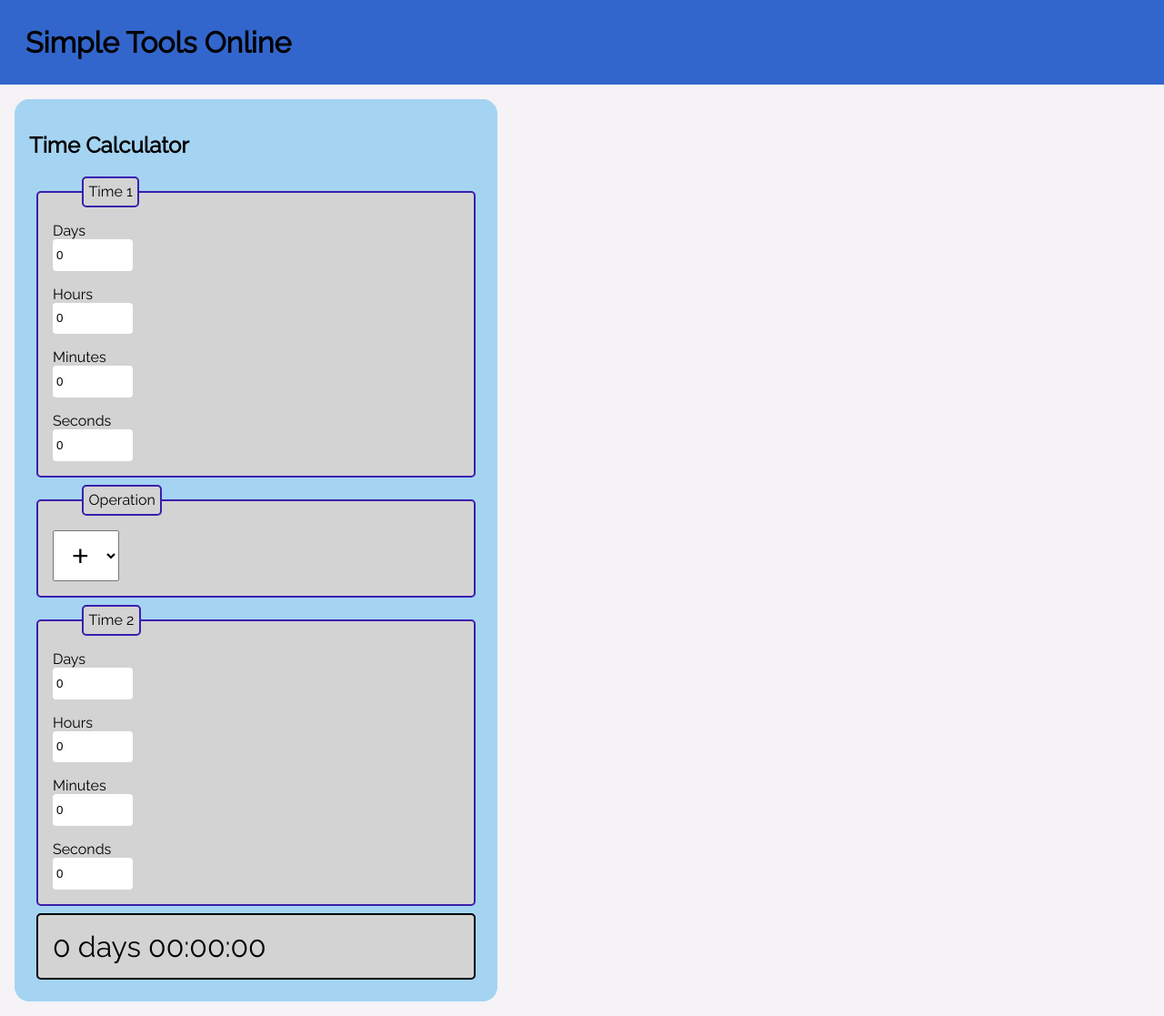
After one commit to PJ-Finlay/Simple-Tools-Online, a PHP site: page /tools/time-calculator in a window 1280 px wide. The commit adds this page. Shown: the whole page at 91% size. Run offline with PHP 8.4, Linux system fonts and the light colour scheme.

Commit message:
Added time calculator

```diff
--- a/css/style.css
+++ b/css/style.css
@@ -91,6 +91,10 @@ fieldset legend {
 button {
   height: 2em; }
 
+select {
+  font-size: 200%;
+  padding: .25em .5em .25em .5em; }
+
 /* Tables */
 table {
   border-collapse: collapse; }
--- a/css/style.scss
+++ b/css/style.scss
@@ -140,6 +140,11 @@ button {
     height: 2em;
 }
 
+select {
+    font-size: 200%;
+    padding: .25em .5em .25em .5em;
+}
+
 /* Tables */
 table {
     border-collapse: collapse;
--- a/index.php
+++ b/index.php
@@ -38,6 +38,7 @@
             <ul>
                 <li><a href="tools/random-number-generator">Random Number Generator</a></li>
                 <li><a href="tools/tally-keeper">Tally Keeper</a></li>
+                <li><a href="tools/time-calculator">Time Calculator</a></li>
                 <li><a href="tools/tip-calculator">Tip Calculator</a></li>
                 <li><a href="tools/word-counter">Word Counter</a></li>
             </ul>
--- a/js/script.js
+++ b/js/script.js
@@ -12,7 +12,7 @@ $(document).ready(function(){
 });
 
 
-
+/***** Ouput Functions ********/
 
 //Calls the given function every time that an input/select/textarea is changed within .tool
 //Also calls it once when the listener is set
@@ -30,6 +30,23 @@ function outputResult(resultSelector,value,decimalPlaces){
     $(resultSelector).text(value.toFixed(decimalPlaces));
 }
 
+//The output function should check that inputs values are valid and if they aren't throw a
+//user facing error message. If a valid output can be generated then it should be returned
+//as a string. If the output is in table form then the markup for the table should be included
+//in the string. This function puts the output in a div with id 'output'
+function output(outputFunction,autoWrapOutput=true){
+    var $output = $("#output");
+    try{
+        var outputValue = outputFunction();
+        if(autoWrapOutput){
+            outputValue = '<output>' + outputValue + '</output>';
+        }
+        $output.html('<div class="outputContainer">' + outputValue + '</div>');
+    }catch(error){
+        $output.html('<div class="errorOutput">' + error + '</div>');
+    }
+}
+
 function moneyString(value){
     return value = value.toLocaleString('en',{
         style: 'currency',
@@ -38,9 +55,41 @@ function moneyString(value){
 }
 
 
-//*****General Functions*****
+/*****General Functions*****/
 
 //Escapes regex from a string
 function escapeRegExp(string){
-  return string.replace(/[.*+?^${}()|[\]\\]/g, '\\$&'); // $& means the whole matched string
+  return string.replace(/[.*+?^${}()|[\]\\]/g, '\\$&');
 }
+
+//returns a string with the given number of decimal places and padding length
+Number.prototype.format = function(decimalPlaces,paddingLength = -1){
+    //Round
+    var toReturn = this.toFixed(decimalPlaces);
+
+    //Add commas
+    if(paddingLength < 0) toReturn = numberWithCommas(toReturn);
+
+    //Add padding
+    if(toReturn.indexOf('.') >= 0){
+        var int = toReturn.substring(0,toReturn.indexOf('.'));
+    }else{
+        var int = toReturn;
+    }
+    while(int.length < paddingLength){
+        int = '0' + int;
+    }
+    if(toReturn.indexOf('.') >= 0){
+        toReturn = int + toReturn.substring(toReturn.indexOf('.'),toReturn.length);
+    }else{
+        toReturn = int;
+    }
+
+    return toReturn;
+}
+
+function numberWithCommas(x) {
+    var parts = x.toString().split(".");
+    parts[0] = parts[0].replace(/\B(?=(\d{3})+(?!\d))/g, ",");
+    return parts.join(".");
+}
--- /dev/null
+++ b/tools/time-calculator.php
@@ -0,0 +1,81 @@
+<?php
+$toolName = "Time Calculator";
+include($_SERVER['DOCUMENT_ROOT'].'/php/header.php');
+?>
+
+<article class="tool">
+    <h1>Time Calculator</h1>
+
+    <fieldset>
+        <legend>Time 1</legend>
+        <label for="days-1">Days</label><br>
+        <input id="days-1" type="number"><br>
+        <label for="hours-1">Hours</label><br>
+        <input id="hours-1" type="number"><br>
+        <label for="minutes-1">Minutes</label><br>
+        <input id="minutes-1" type="number"><br>
+        <label for="seconds-1">Seconds</label><br>
+        <input id="seconds-1" type="number">
+    </fieldset>
+    <fieldset>
+        <legend>Operation</legend>
+        <select id="operation">
+            <option value="+">+</option>
+            <option value="-">-</option>
+        </select>
+    </fieldset>
+    <fieldset>
+        <legend>Time 2</legend>
+        <label for="days-2">Days</label><br>
+        <input id="days-2" type="number"><br>
+        <label for="hours-2">Hours</label><br>
+        <input id="hours-2" type="number"><br>
+        <label for="minutes-2">Minutes</label><br>
+        <input id="minutes-2" type="number"><br>
+        <label for="seconds-2">Seconds</label><br>
+        <input id="seconds-2" type="number">
+    </fieldset>
+
+    <div id="output"></div>
+
+    <script>
+        $(document).ready(function(){
+            function refreshResult(){
+                var time1 = Number($("#days-1").val()) * (24*60*60) + Number($("#hours-1").val()) * (60*60) +
+                    Number($("#minutes-1").val()) * 60 + Number($("#seconds-1").val());
+                var time2 = Number($("#days-2").val()) * (24*60*60) + Number($("#hours-2").val()) * (60*60) +
+                    Number($("#minutes-2").val()) * 60 + Number($("#seconds-2").val());
+                var operation = $("#operation").val();
+
+                output(function(){
+                    if(operation == "-"){
+                        var result = time1 - time2;
+                    }else{
+                        var result = time1 + time2;
+                    }
+
+                    var isNegative = result < 0;
+                    result = Math.abs(result);
+                    var days = Math.floor(result/(24*60*60));
+                    result -= days * (24*60*60);
+                    var hours = Math.floor(result/(60*60));
+                    result -= hours * (60*60);
+                    var minutes = Math.floor(result/60);
+                    result -= minutes/60;
+                    var seconds = result;
+
+                    hours = hours.format(0,2);
+                    minutes = minutes.format(0,2);
+                    seconds = seconds.format(0,2);
+
+                    var signPrefix = '';
+                    if(isNegative) signPrefix = '-';
+                    return signPrefix + String(days) + " days " + String(hours) + ":" + String(minutes) + ":" + String(seconds);
+                });
+            }
+            setOnChangeListener(refreshResult);
+        });
+    </script>
+</article>
+
+<?php include($_SERVER['DOCUMENT_ROOT'].'/php/footer.php');?>
```
Also changed, not shown: style.css (added, +23 -0 lines), todo.txt (+5 -4 lines), tools/percent-change-calculator.php (+13 -11 lines), 3 other files.
